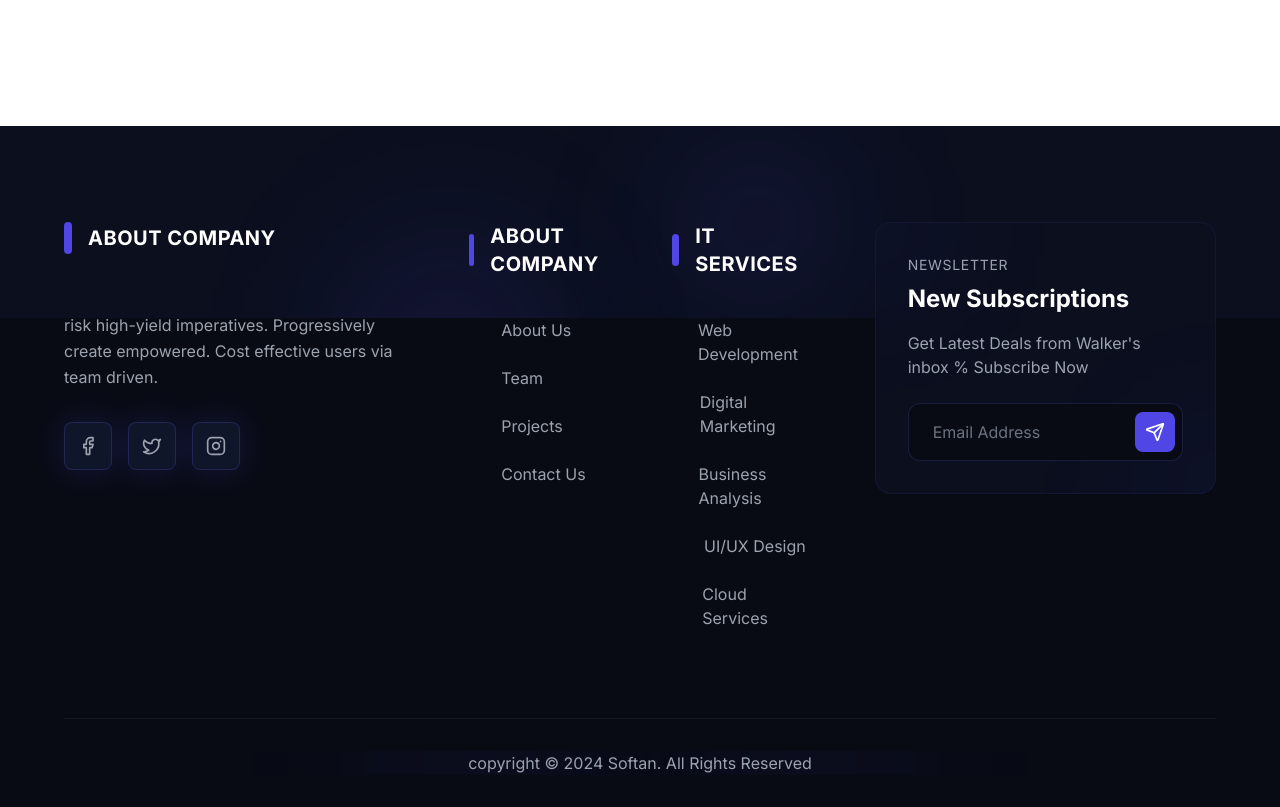
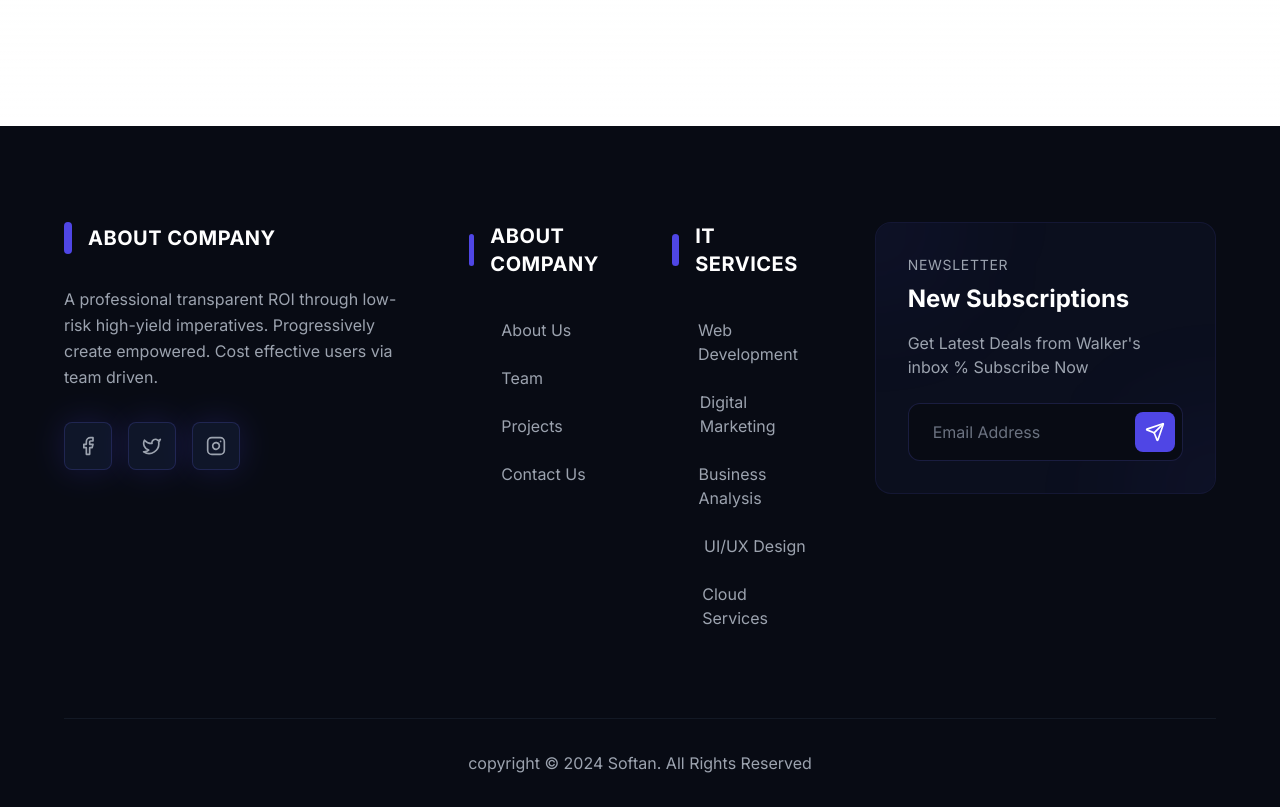
Before and after one commit to Softan-Tech/website, a React (Vite) app: page / in a window 1280 px wide. Shown: the part 8747-9554 px from the top of the page. Built offline with nearby package versions, Linux system fonts and the light colour scheme.

Commit message:
Fixed footer

```diff
--- a/src/components/layout/Footer.jsx
+++ b/src/components/layout/Footer.jsx
@@ -127,10 +127,10 @@ const Footer = () => {
   return (
     <footer className="relative bg-[#080B14] pt-24">
       {/* Top Banner */}
-      <div className="absolute top-0 left-0 right-0 h-48 bg-[#0B0F1E]">
+      <div className="absolute top-0 left-0 right-0 h-48">
         <div className="absolute inset-0 overflow-hidden">
-          <div className="absolute top-1/2 left-1/4 w-64 h-64 bg-indigo-600/10 rounded-full blur-3xl"></div>
-          <div className="absolute top-0 right-1/3 w-48 h-48 bg-indigo-600/10 rounded-full blur-3xl"></div>
+          <div className="absolute top-1/2 left-1/4 w-64 h-64 rounded-full blur-3xl"></div>
+          <div className="absolute top-0 right-1/3 w-48 h-48 rounded-full blur-3xl"></div>
         </div>
       </div>
 
@@ -201,8 +201,8 @@ const Footer = () => {
         <div className="mt-20 py-8 border-t border-gray-800/50">
           <div className="relative">
             <div className="absolute inset-0 overflow-hidden">
-              <div className="absolute top-1/2 left-1/4 w-64 h-64 bg-indigo-600/5 rounded-full blur-3xl transform -translate-y-1/2"></div>
-              <div className="absolute top-1/2 right-1/4 w-64 h-64 bg-indigo-600/5 rounded-full blur-3xl transform -translate-y-1/2"></div>
+              <div className="absolute top-1/2 left-1/4 w-64 h-64 rounded-full blur-3xl transform -translate-y-1/2"></div>
+              <div className="absolute top-1/2 right-1/4 w-64 h-64 rounded-full blur-3xl transform -translate-y-1/2"></div>
             </div>
             <p className="text-center text-gray-400 relative">
               copyright © 2024 Softan. All Rights Reserved
```
